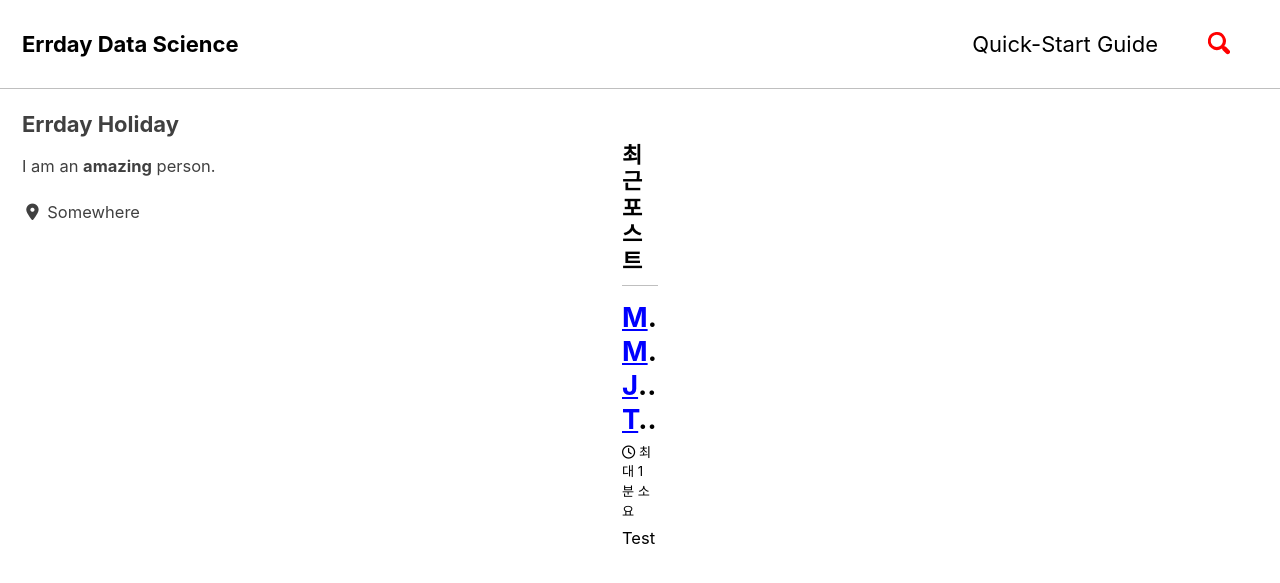
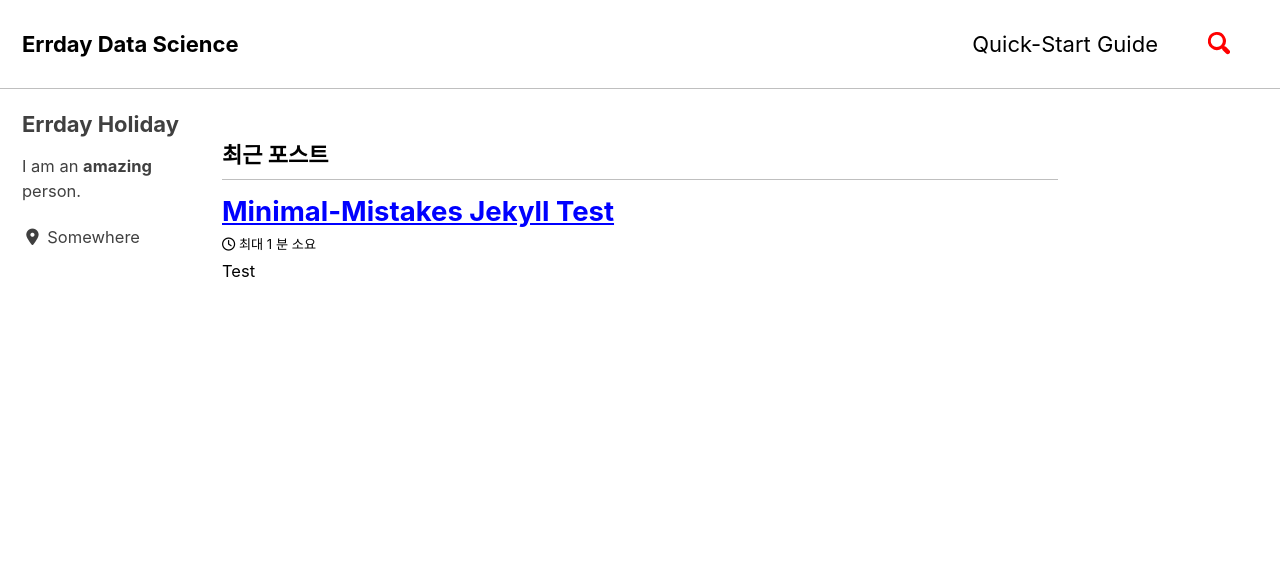
Before and after one commit to errday/errday.github.io, a Jekyll site: the page built from index.html, in a window 1280 px wide and 900 px high. Shown: the top 583 px of the window. Built offline with Jekyll 4.4.1, drawn with Linux system fonts in a browser that asks for light colours; cached includes are drawn as plain includes; nearby versions of some CDN libraries; the list of posts is cut into pages by our own code.

Commit message:
Update _variables.scss

```diff
--- a/_sass/minimal-mistakes/_variables.scss
+++ b/_sass/minimal-mistakes/_variables.scss
@@ -142,9 +142,9 @@ $max-width: $x-large !default;
    Grid
    ========================================================================== */
 
-$right-sidebar-width-narrow: 200px !default;
-$right-sidebar-width: 600px !default;
-$right-sidebar-width-wide: 400px !default;
+$right-sidebar-width-narrow: 100px !default;
+$right-sidebar-width: 200px !default;
+$right-sidebar-width-wide: 300px !default;
 
 /*
    Other
```
